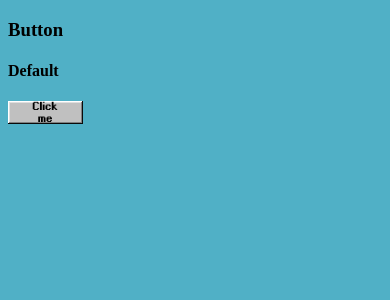
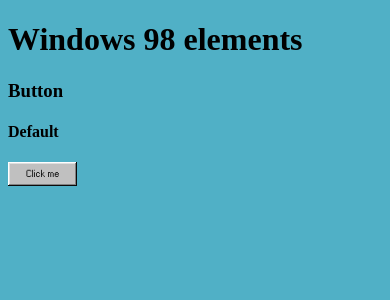
Before and after one commit to veronicadip/windows-lib, a React (Create React App) app: page / in a window 390 px wide. Shown: the top 300 px of the page. Built offline with nearby package versions, Linux system fonts and the light colour scheme.

Commit message:
fix - lighter font and responsive button

```diff
--- a/src/App.css
+++ b/src/App.css
@@ -1,4 +1,4 @@
 @font-face {
   font-family: "W95FA";
-  src: url("./fonts/MS\ Sans\ Serif\ Bold.ttf") format("truetype");
+  src: url("./fonts/W95FA.otf") format("opentype");
 }
--- a/src/App.tsx
+++ b/src/App.tsx
@@ -4,6 +4,7 @@
 function App() {
   return (
     <div>
+      <h1>Windows 98 elements</h1>
       <h3>Button</h3>
       <h4>Default</h4>
       <Button />
--- a/src/components/Button/Button.tsx
+++ b/src/components/Button/Button.tsx
@@ -6,7 +6,7 @@
 const Button: FunctionComponent<Props> = () => {
   return (
     <button className="neutral">
-      <p>Click me</p>
+      <span>Click me</span>
     </button>
   );
 };
--- a/src/components/Button/styles.css
+++ b/src/components/Button/styles.css
@@ -3,23 +3,23 @@
     flex-direction: row;
     justify-content: center;
     align-items: center;
-    height: 23px;
-    width: 75px;
+    height: auto;
+    width: auto;
     left: 33px;
     top: 16px;
-    padding: 6px, 18px, 6px, 18px;
+    padding: 6px 18px;
     background-color: #C0C0C0;
     box-shadow: inset -1px -1px 0px #0A0A0A, inset 1px 1px 0px #FFFFFF, inset -2px -2px 0px #808080, inset 2px 2px 0px #DFDFDF;
     border: none;
 }
 
-.neutral p {
+.neutral span {
+    display: inline-block !important;
     font-family: "W95FA", sans-serif;
-    width: 36px;
-    height: 12px;
+    font-weight: 100 !important;
+    width: 100%;
+    height: 100%;
     font-size: 10px;
     line-height: 12px;
-    display: flex;
-    align-items: center;
     text-align: center;
 }
```
Also changed, not shown: src/fonts/W95FA.otf (added).
